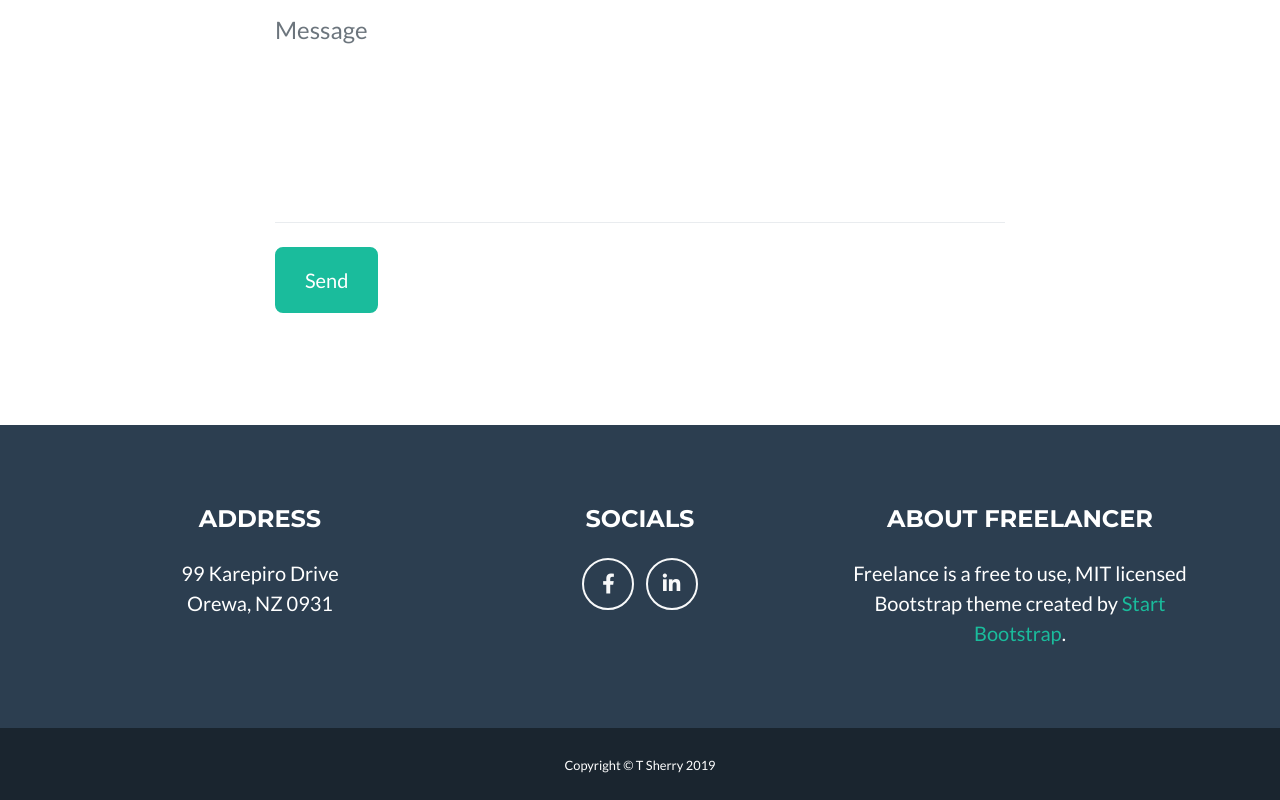
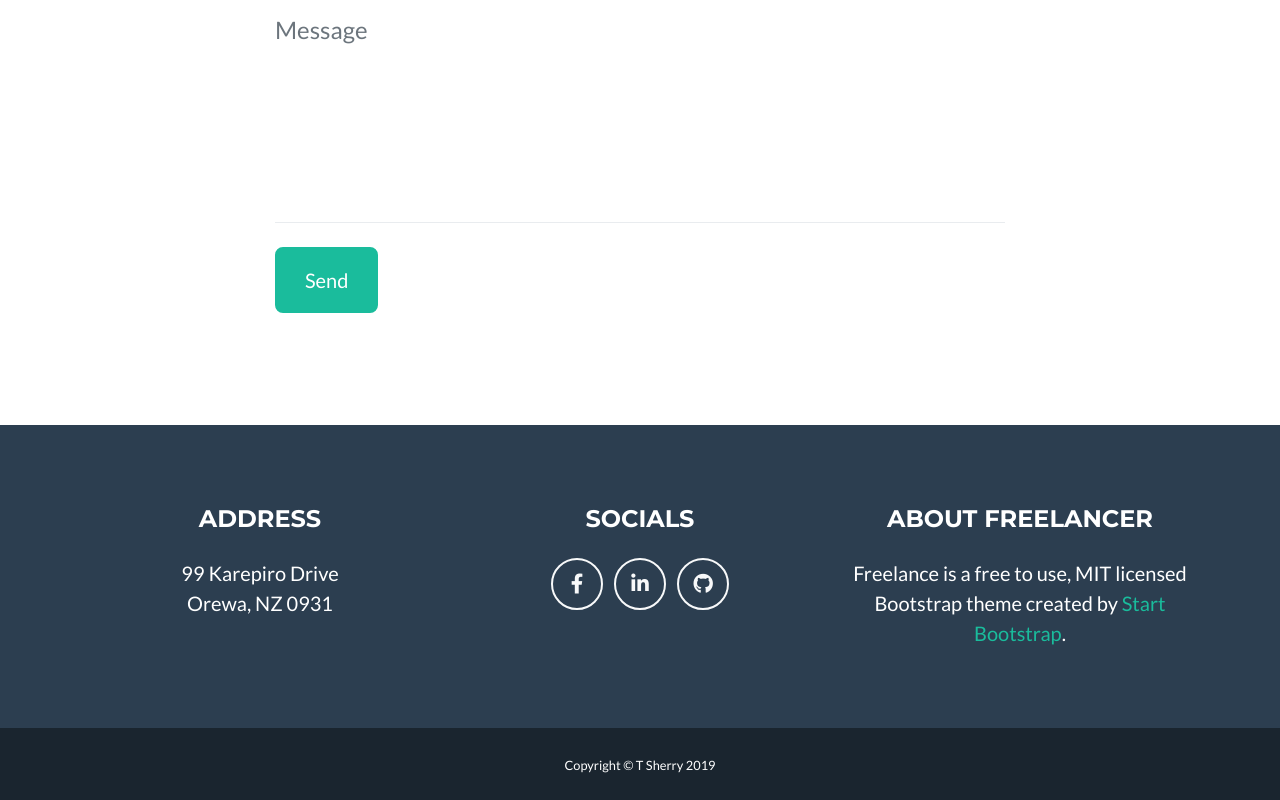
Before and after one commit to uqtsherr/uqtsherr.github.io, a website with bundled scripts: page index.html in a window 1280 px wide. Shown: the part 3068-3868 px from the top of the page. Built offline with nearby package versions, Linux system fonts and the light colour scheme; files whose address does not match are found by name.

Commit message:
added github ico to the socials section

```diff
--- a/index.html
+++ b/index.html
@@ -338,6 +338,9 @@
           </a>
           <a class="btn btn-outline-light btn-social mx-1" href="https://www.linkedin.com/in/tim-sherry-310b8021/">
             <i class="fab fa-fw fa-linkedin-in"></i>
+          </a>
+          <a class="btn btn-outline-light btn-social mx-1" href="https://github.com/uqtsherr">
+            <i class="fab fa-fw fa-github"></i>
           </a>
         </div>
 
```
